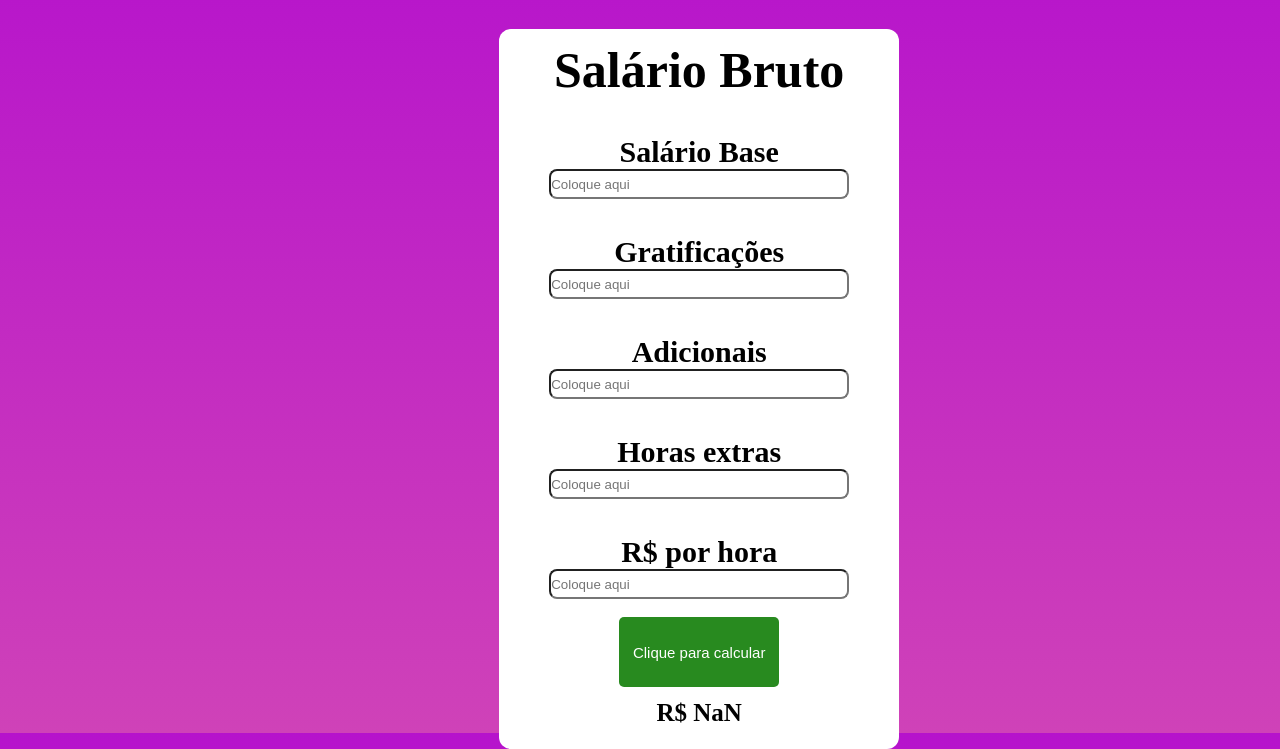
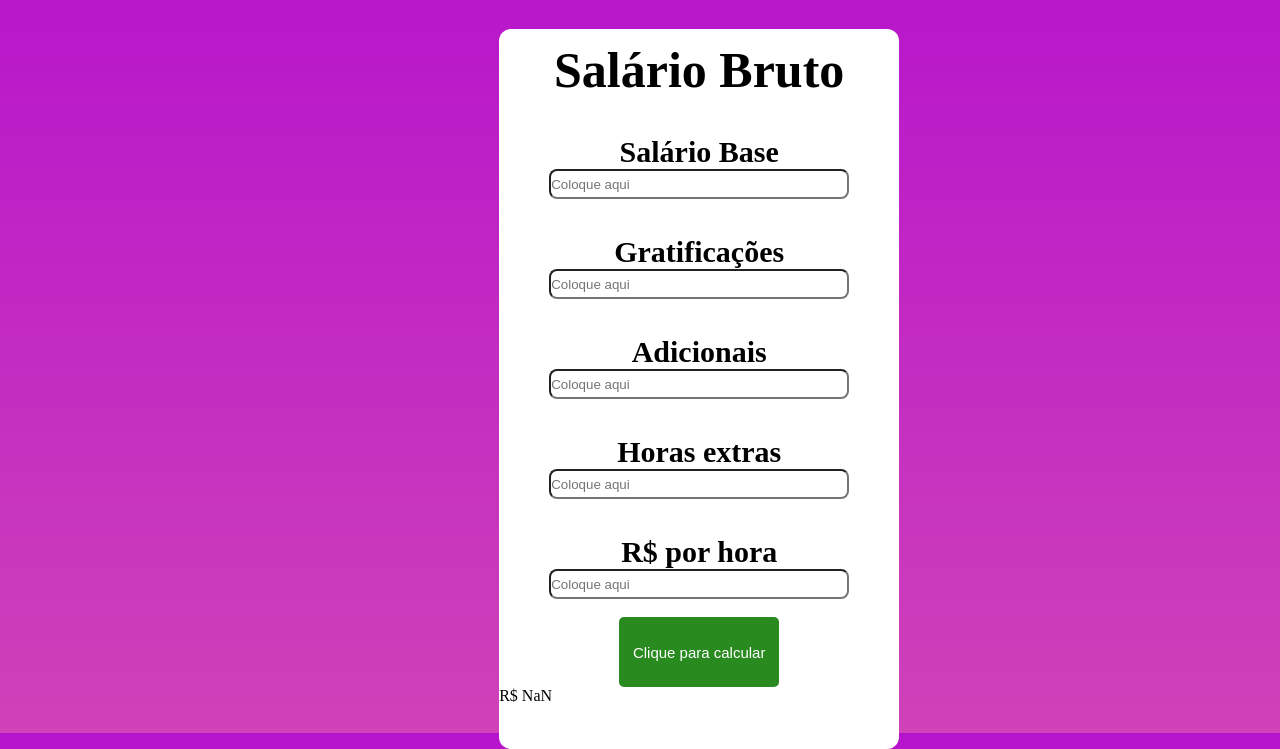
Before and after one commit to WilliamRodriguesDS/CSB, a plain HTML site: page index.html in a window 1280 px wide. Both pictures are taken after a click on the button "Clique para calcular". Shown: the part 67-816 px from the top of the page. Drawn offline with Linux system fonts and the light colour scheme.

Commit message:
revisado

```diff
--- a/index.html
+++ b/index.html
@@ -40,13 +40,13 @@
                 <br>
                 <h2 class="tipo">Gratificações</h2>
                 <div class="inputcontainer">
-                    <input type="number" placeholder="Coloque aqui" id="grat">
+                    <input type="number" placeholder="Coloque aqui" id="gratificações">
                 </div>
                 <br>
                 <br>
                 <h2 class="tipo">Adicionais</h2>
                 <div class="inputcontainer">
-                    <input type="number" placeholder="Coloque aqui" id="add">
+                    <input type="number" placeholder="Coloque aqui" id="adicionais">
                 </div>
                 <br>
                 <br>
@@ -63,9 +63,9 @@
                 <br>
                 <div class="resultado">
                     <div class="botao">
-                        <button id="botao" onclick="salariobruto()">Clique para calcular</button>
+                        <button id="botao" onclick="iniciarCalculo()">Clique para calcular</button>
                     </div>
-                    <h2 class="resul" id="resultado"></h2>
+                    <div id="output"></div>
                 </div>
             </div>
         </section>
--- a/script.js
+++ b/script.js
@@ -1,11 +1,21 @@
-function salariobruto(){
+function escrever(mensagem){
+    let output = document.querySelector("#output");
+    output.innerHTML = mensagem;
+}
 
-    const salario_base = parseFloat(document.getElementById('base').value);
-    const gratificações  = parseFloat(document.getElementById('grat').value);
-    const adicionais  = parseFloat(document.getElementById('add').value);
-    const extras  = parseFloat(document.getElementById('extras').value);
-    const por_hora = parseFloat(document.getElementById("hora").value);
+function iniciarCalculo(){
+    let salario_base = parseFloat(document.querySelector('#base').value);
+    let gratificações  = parseFloat(document.querySelector('#gratificações').value)
+    let adicionais  = parseFloat(document.querySelector('#adicionais').value)
+    let extras = parseFloat(document.querySelector('#extras').value);
+    let por_hora = parseFloat(document.querySelector('#hora').value);
 
-    const resultado = salario_base + gratificações + adicionais + (extras * por_hora);
-    document.getElementById('resultado').innerHTML= "R$" + " " + resultado.toFixed(2);
+    calcular(salario_base,gratificações,adicionais,extras,por_hora);
+}
+
+function calcular(salario_base,gratificações,adicionais,extras,por_hora){
+
+    let resultado = (salario_base + gratificações + adicionais + (extras * por_hora));
+
+    escrever("R$ " + resultado);
     }
```
Also changed, not shown: 1 other file.
